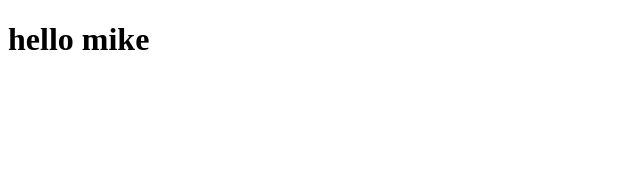
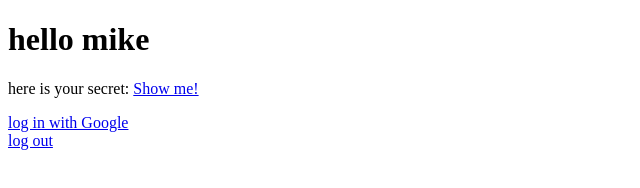
Before and after one commit to mikeqiu2011/security-example, a website: page public/index.html in a window 1280 px wide. Shown: the whole page, without its empty margins (0-640 px from the left). Drawn offline with Linux system fonts and the light colour scheme.

Commit message:
add login logout href in html

```diff
--- a/public/index.html
+++ b/public/index.html
@@ -10,6 +10,10 @@
 
 <body>
     <h1>hello mike</h1>
+    <p>here is your secret: <a href="/secret">Show me!</a></p>
+    <a href="/auth/google">log in with Google</a>
+    <br>
+    <a href="/auth/logout">log out</a>
 </body>
 
 </html>
```
